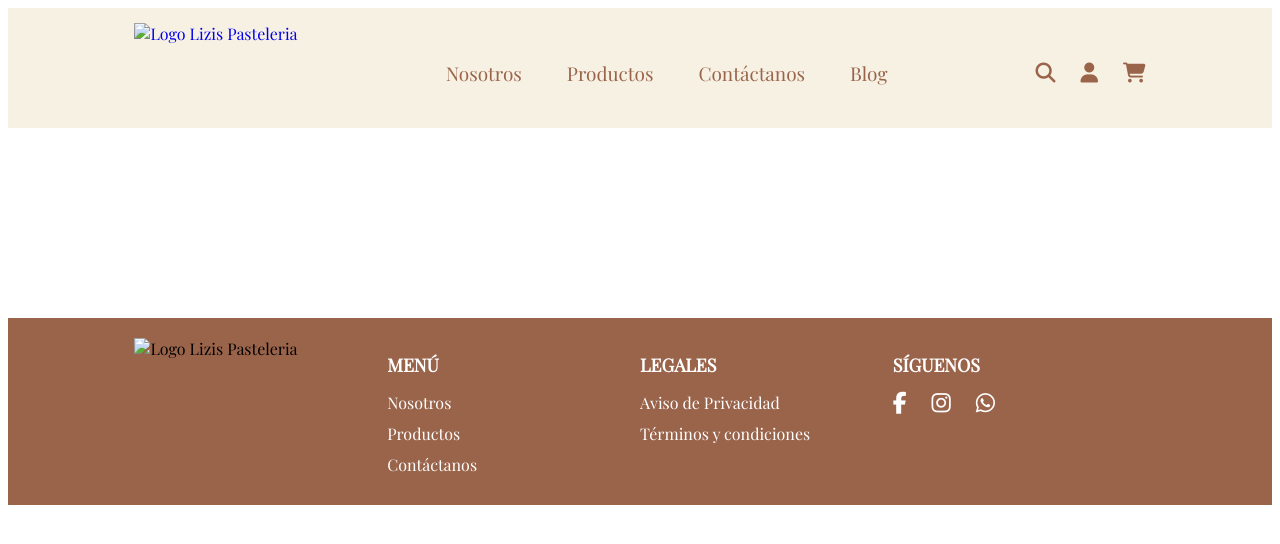
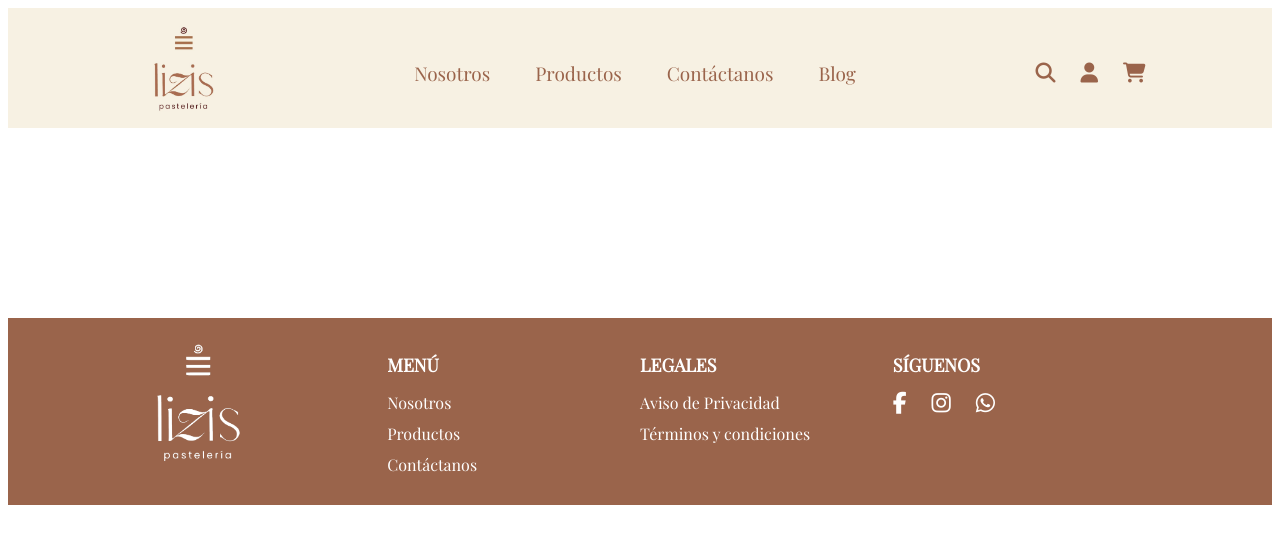
Before and after one commit to Astraod/Lizis-Pasteleria, a plain HTML site: page index.html in a window 1280 px wide. Drawn offline with nearby package versions, Linux system fonts and the light colour scheme; the site is published under a folder, as on GitHub Pages, so addresses that start at the root find nothing.

Commit message:
Update index.html

```diff
--- a/index.html
+++ b/index.html
@@ -14,7 +14,7 @@
         <div class="contenedor">
             <div class="barra">
                 <a class="logo" href="index.html">
-                    <img  class="logo__imagen" src="/Imagenes/Logo.png" alt="Logo Lizis Pasteleria">
+                    <img  class="logo__imagen" src="Imagenes/Logo.png" alt="Logo Lizis Pasteleria">
                 </a>
 
                 <nav class="navegacion">
@@ -40,7 +40,7 @@
 
     <footer class="footer">
         <div class="contenedor footer__contenedor">
-            <img  class="footer__logo" src="/Imagenes/Logo2.png" alt="Logo Lizis Pasteleria">
+            <img  class="footer__logo" src="Imagenes/Logo2.png" alt="Logo Lizis Pasteleria">
 
             <div class="footer__section">
                 <h5>MENÚ</h5>
```
